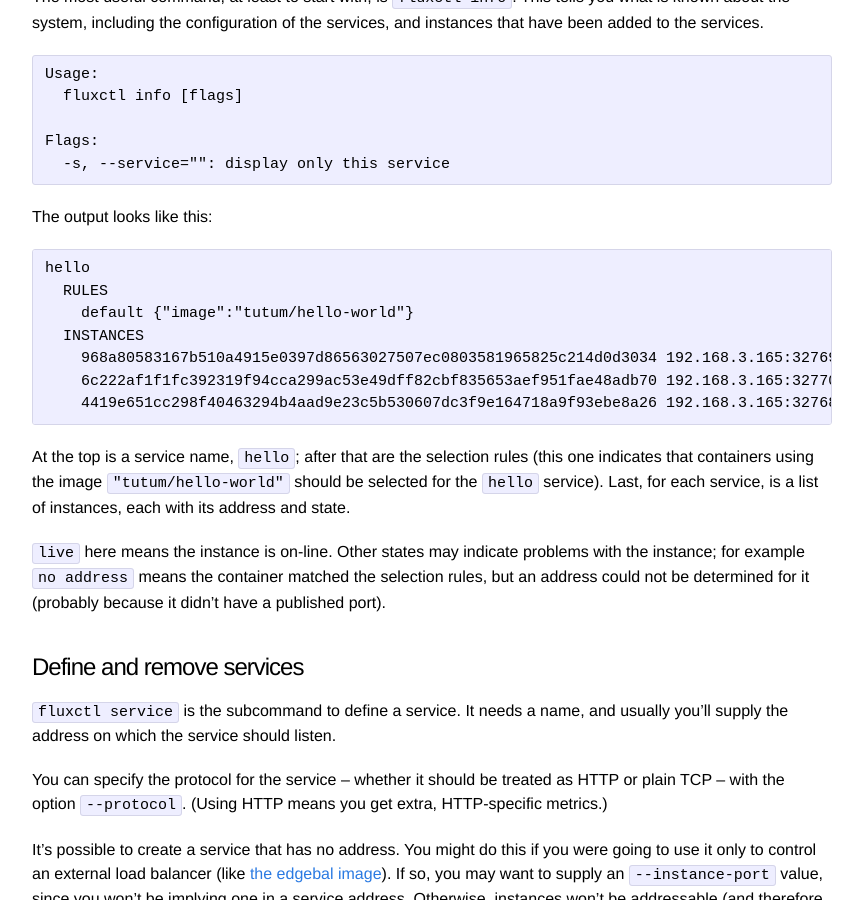
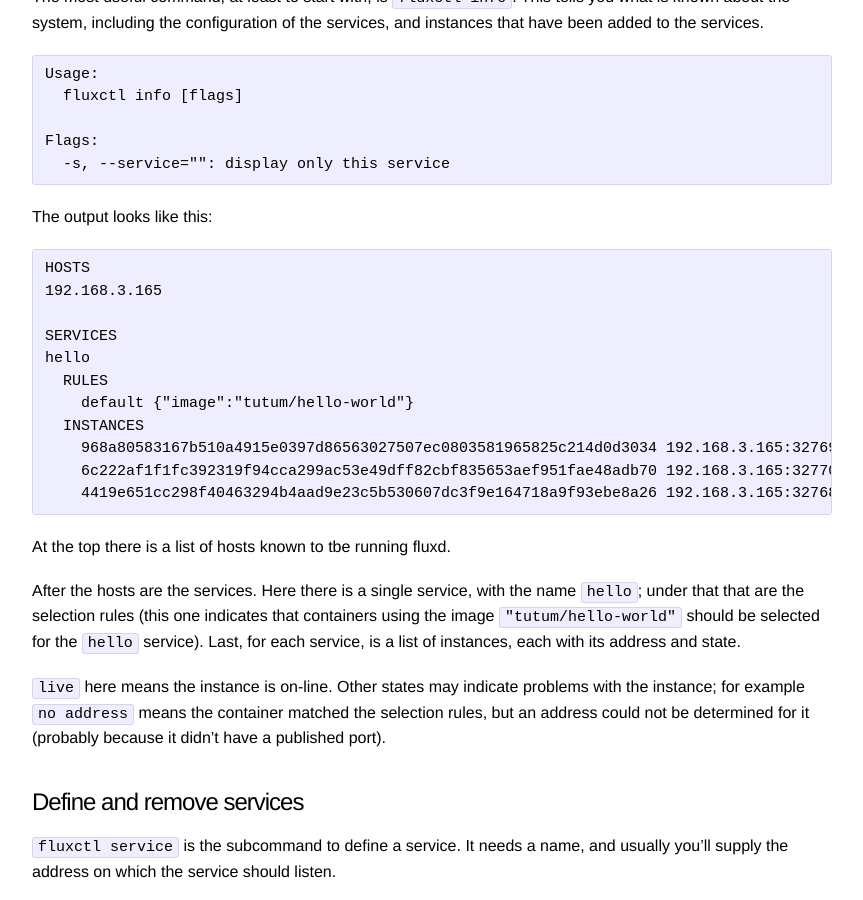
Before and after one commit to weaveworks-experiments/flux-classic, a Jekyll site: the page built from site/fluxctl.md, in a window 1280 px wide and 900 px high, scrolled down 742 px. Shown: the whole window, without its empty margins (208-1071 px from the left). Built offline with Jekyll 4.4.1, drawn with Linux system fonts in a browser that asks for light colours.

Commit message:
Mention HOSTS section of fluxctl info, in reference

````diff
--- a/site/fluxctl.md
+++ b/site/fluxctl.md
@@ -45,6 +45,10 @@ Flags:
 The output looks like this:
 
 ```
+HOSTS
+192.168.3.165
+
+SERVICES
 hello
   RULES
     default {"image":"tutum/hello-world"}
@@ -54,11 +58,13 @@ hello
     4419e651cc298f40463294b4aad9e23c5b530607dc3f9e164718a9f93ebe8a26 192.168.3.165:32768 live
 ```
 
-At the top is a service name, `hello`; after that are the selection
-rules (this one indicates that containers using the image
-`"tutum/hello-world"` should be selected for the `hello`
-service). Last, for each service, is a list of instances, each with
-its address and state.
+At the top there is a list of hosts known to tbe running fluxd.
+
+After the hosts are the services. Here there is a single service, with
+the name `hello`; under that that are the selection rules (this one
+indicates that containers using the image `"tutum/hello-world"` should
+be selected for the `hello` service). Last, for each service, is a
+list of instances, each with its address and state.
 
 `live` here means the instance is on-line. Other states may indicate
 problems with the instance; for example `no address` means the
````
